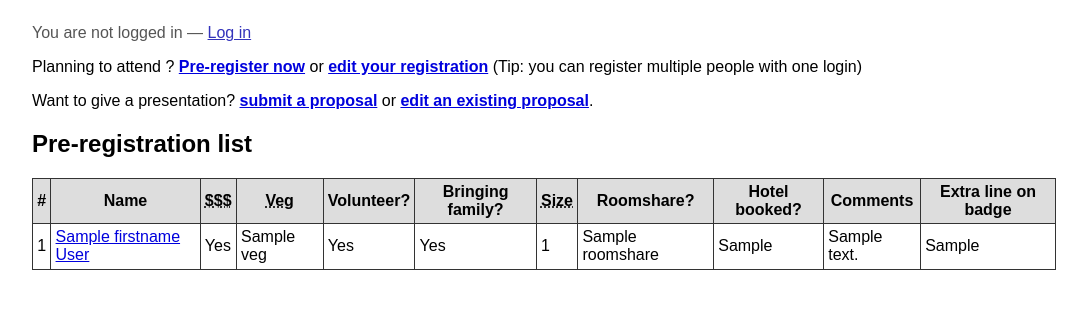
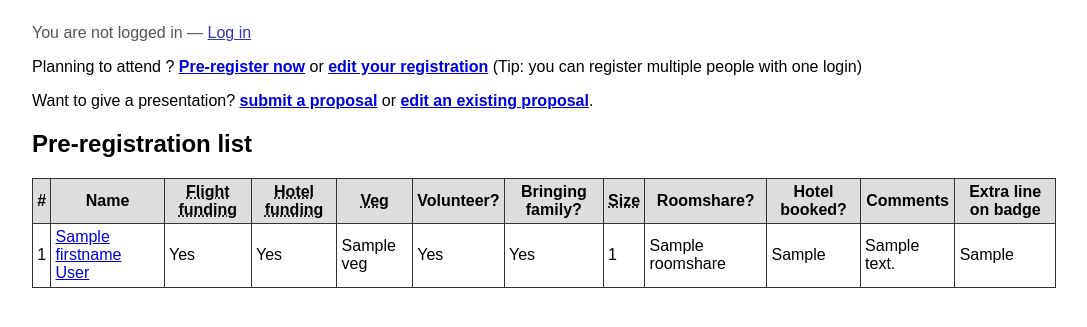
Before and after one commit to fedora-infra/flock-registration, a Flask app: page / in a window 1280 px wide. Shown: the part 167-494 px from the top of the page, without its empty margins (96-1183 px from the left). Run offline with Flask 2, Linux system fonts and the light colour scheme; a database or web service that is not in the repository returns one stand-in record (values such as "Sample title"); parts of the project's set-up code (start-up, migrations or seed data) failed here and were passed over; some libraries are stand-ins or nearby versions.

Commit message:
Add fields for hotel and flight funding requests

```diff
--- a/wsgi/registration.py
+++ b/wsgi/registration.py
@@ -52,7 +52,8 @@ class RegistrationForm(wtf.Form):
     firstname = wtf.TextField('First name', [wtf.validators.Required()])
     lastname = wtf.TextField('Last name')
     fasusername = wtf.TextField('FAS username')
-    funding = wtf.BooleanField('Need funding?')
+    hotel_funding = wtf.BooleanField('Need hotel funding?')
+    flight_funding = wtf.BooleanField('Need flight funding?')
     family = wtf.BooleanField('Bringing family?')
     volunteer = wtf.BooleanField('Willing to be a volunteer?')
     veg = wtf.SelectField('Vegan or vegetarian?', choices=choicer([
--- a/wsgi/templates/index.html
+++ b/wsgi/templates/index.html
@@ -12,7 +12,8 @@
   <tr>
     <th>#</th>
     <th>Name</th>
-    <th><abbr title="Needs funding">$$$</abbr></th>
+    <th><abbr title="Needs flight funding">Flight funding</abbr></th>
+    <th><abbr title="Needs hotel funding">Hotel funding</abbr></th>
     <th><abbr title="Vegan or vegetarian">Veg</abbr></th>
     <th>Volunteer?</th>
     <th>Bringing family?</th>
@@ -26,7 +27,8 @@
   <tr>
     <td>{{ loop.index }}</td>
     <td>{% if registration.fasusername %}<a href="http://fedoraproject.org/wiki/User:{{ registration.fasusername|e }}">{% endif %}{{ registration.firstname|e }} {{ registration.lastname|e }}{% if registration.fasusername %}</a>{% endif %}</td>
-    <td>{% if registration.funding %}Yes{% else %}No{% endif %}</td>
+    <td>{% if registration.flight_funding %}Yes{% else %}No{% endif %}</td>
+    <td>{% if registration.hotel_funding %}Yes{% else %}No{% endif %}</td>
     <td>{{ registration.veg|e }}</td>
     <td>{% if registration.volunteer%}Yes{% else %}No{% endif %}</td>
     <td>{% if registration.family%}Yes{% else %}No{% endif %}</td>
--- a/wsgi/templates/registration.html
+++ b/wsgi/templates/registration.html
@@ -18,7 +18,8 @@
     <p>If you include a FAS username, the QR code on your badge will contain your Fedora Project email and a URL to your wiki page.</p>
   </div>
   <fieldset>
-    {{ render_field(form.funding) }}
+    {{ render_field(form.flight_funding) }}
+    {{ render_field(form.hotel_funding) }}
   </fieldset>
   <div class="help">
     <p>Check this box if you need funding to attend. <strong>You will be prompted to visit <a href="https://fedorahosted.org/fudcon-planning/wiki/FundingRequest">the FUDCon ticket tracker</a> to make a funding request.</strong> We have a limited budget and will work hard to fund as many people as possible. We'll use these answers to help figure out budgeting for the event. We are making arrangements for attendees from other geographic regions to encourage specific initiatives such as future FUDCon events, but <strong>preference may otherwise be given to people in North America</strong>.</p>
```
